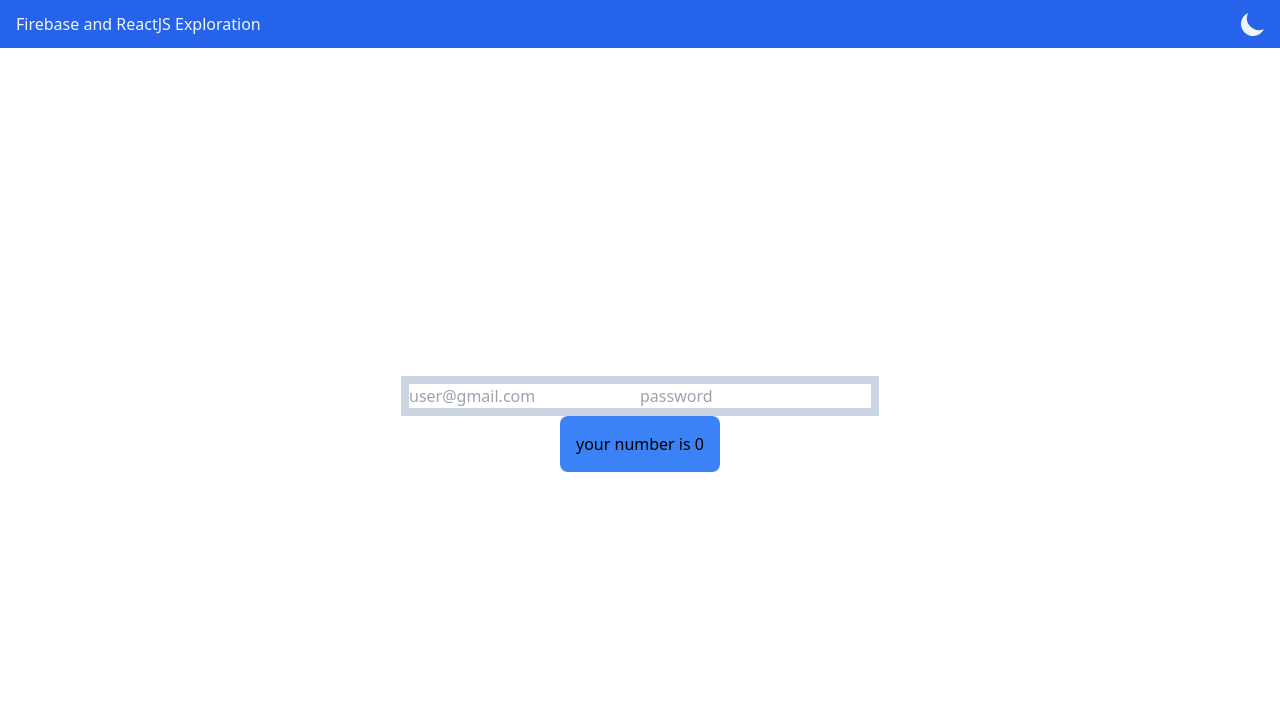
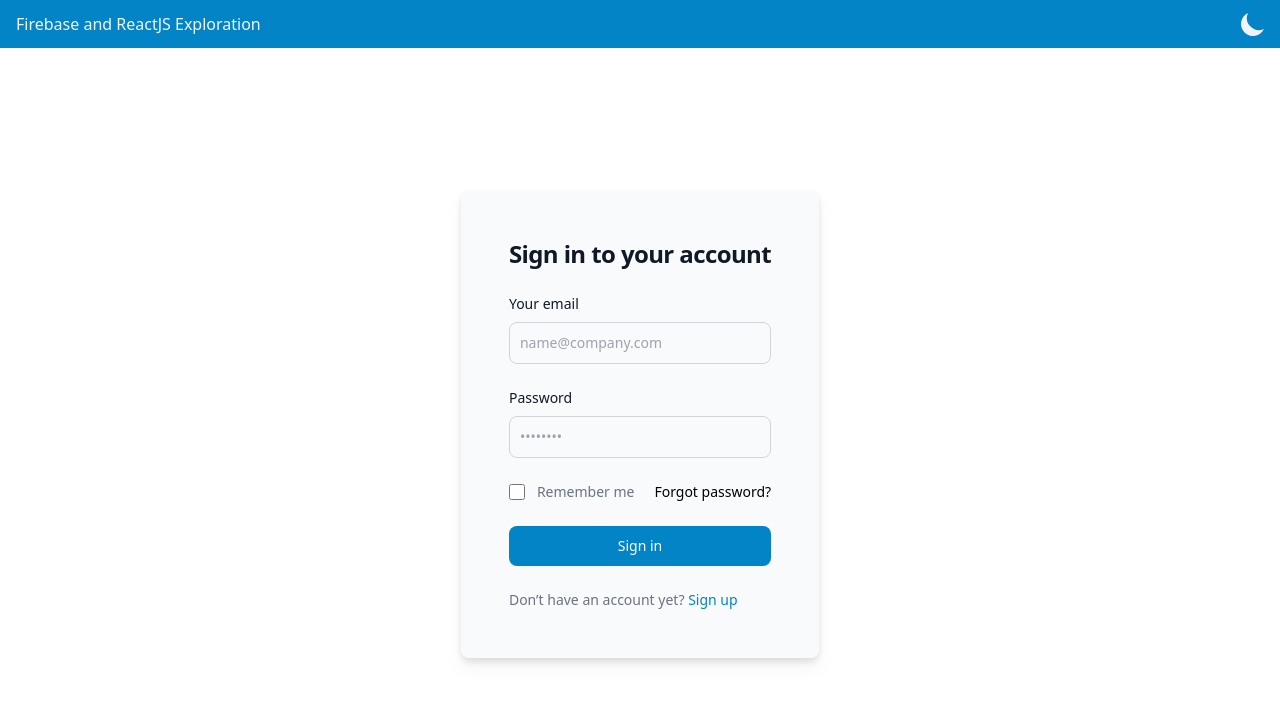
Before and after one commit to movsic08/react-js-learning, a React (Vite) app: page / in a window 1280 px wide. Shown: the top 702 px of the page. Built offline with nearby package versions, Linux system fonts and the light colour scheme.

Commit message:
added login front-end

```diff
--- a/src/App.jsx
+++ b/src/App.jsx
@@ -5,19 +5,11 @@ import "./App.css";
 import { Auth } from "./components/auth";
 
 function App() {
-  // Retrieve the initial state from localStorage or default to false
-  const [number, setNumber] = useState(
-    Number(localStorage.getItem("number")) || 0
-  );
+  // Retrieve the initial state from localStorage or default to falses
   const [dark, setDark] = useState(() => {
     const savedDarkMode = localStorage.getItem("dark");
     return savedDarkMode === "true";
   });
-
-  // Effect to update localStorage and apply the dark class
-  useEffect(() => {
-    localStorage.setItem("number", number);
-  }, [number]);
 
   useEffect(() => {
     localStorage.setItem("dark", dark);
@@ -30,7 +22,7 @@ function App() {
 
   return (
     <div className="dark:bg-slate-800 min-h-screen flex flex-col">
-      <div className="flex w-full justify-between items-center px-2 py-1 bg-blue-600">
+      <div className="flex w-full justify-between items-center px-2 py-1 bg-sky-600">
         <h2 className="text-slate-100 p-2 rounded-lg">
           Firebase and ReactJS Exploration
         </h2>
@@ -70,14 +62,6 @@ function App() {
       </div>
       <div className="flex-grow flex flex-col items-center justify-center">
         <Auth />
-        <div className="card">
-          <button
-            className="bg-blue-500 p-4 rounded-lg"
-            onClick={() => setNumber((number) => number + 3)}
-          >
-            your number is {number}
-          </button>
-        </div>
       </div>
     </div>
   );
--- a/src/components/auth.jsx
+++ b/src/components/auth.jsx
@@ -1,10 +1,87 @@
 export const Auth = () => {
   return (
-    <div className=" p-2 bg-slate-300">
-      <label></label>
-      <input type="text" placeholder="user@gmail.com" />
-      <label></label>
-      <input type="text" placeholder="password" />
+    <div className=" p-4  bg-slate-50  drop-shadow-lg dark:bg-slate-700 rounded-lg">
+      <div className="p-6 space-y-4 md:space-y-6 sm:p-8">
+        <h1 className="text-xl font-bold leading-tight tracking-tight text-gray-900 md:text-2xl dark:text-white">
+          Sign in to your account
+        </h1>
+        <form className="space-y-4 md:space-y-6" action="#">
+          <div>
+            <label
+              htmlFor="email"
+              className="block mb-2 text-sm font-medium text-gray-900 dark:text-white"
+            >
+              Your email
+            </label>
+            <input
+              type="email"
+              name="email"
+              id="email"
+              className="bg-gray-50 border border-gray-300 text-gray-900 sm:text-sm rounded-lg focus:ring-primary-600 focus:border-primary-600 block w-full p-2.5 dark:bg-gray-700 dark:border-gray-600 dark:placeholder-gray-400 dark:text-white dark:focus:ring-blue-500 dark:focus:border-blue-500"
+              placeholder="name@company.com"
+              required=""
+            ></input>
+          </div>
+          <div>
+            <label
+              htmlFor="password"
+              className="block mb-2 text-sm font-medium text-gray-900 dark:text-white"
+            >
+              Password
+            </label>
+            <input
+              type="password"
+              name="password"
+              id="password"
+              placeholder="••••••••"
+              className="bg-gray-50 border border-gray-300 text-gray-900 sm:text-sm rounded-lg focus:ring-primary-600 focus:border-primary-600 block w-full p-2.5 dark:bg-gray-700 dark:border-gray-600 dark:placeholder-gray-400 dark:text-white dark:focus:ring-blue-500 dark:focus:border-blue-500"
+              required=""
+            ></input>
+          </div>
+          <div className="flex items-center justify-between">
+            <div className="flex items-start">
+              <div className="flex items-center h-5">
+                <input
+                  id="remember"
+                  aria-describedby="remember"
+                  type="checkbox"
+                  className="w-4 h-4 border border-gray-300 rounded bg-gray-50 focus:ring-3 focus:ring-primary-300 dark:bg-gray-700 dark:border-gray-600 dark:focus:ring-primary-600 dark:ring-offset-gray-800"
+                  required=""
+                ></input>
+              </div>
+              <div className="ml-3 text-sm">
+                <label
+                  htmlFor="remember"
+                  className="text-gray-500 dark:text-gray-300"
+                >
+                  Remember me
+                </label>
+              </div>
+            </div>
+            <a
+              href="#"
+              className="text-sm font-medium text-primary-600 hover:underline dark:text-white"
+            >
+              Forgot password?
+            </a>
+          </div>
+          <button
+            type="submit"
+            className="w-full text-white bg-sky-600 hover:bg-sky-700 focus:ring-4 focus:outline-none focus:ring-sky-300 font-medium rounded-lg text-sm px-5 py-2.5 text-center dark:bg-sky-600 dark:hover:bg-sky-700 dark:focus:ring-sky-800"
+          >
+            Sign in
+          </button>
+          <p className="text-sm font-light text-gray-500 dark:text-gray-400">
+            Don’t have an account yet?{" "}
+            <a
+              href="#"
+              className="font-medium text-sky-600 hover:underline dark:text-sky-500"
+            >
+              Sign up
+            </a>
+          </p>
+        </form>
+      </div>
     </div>
   );
 };
```
